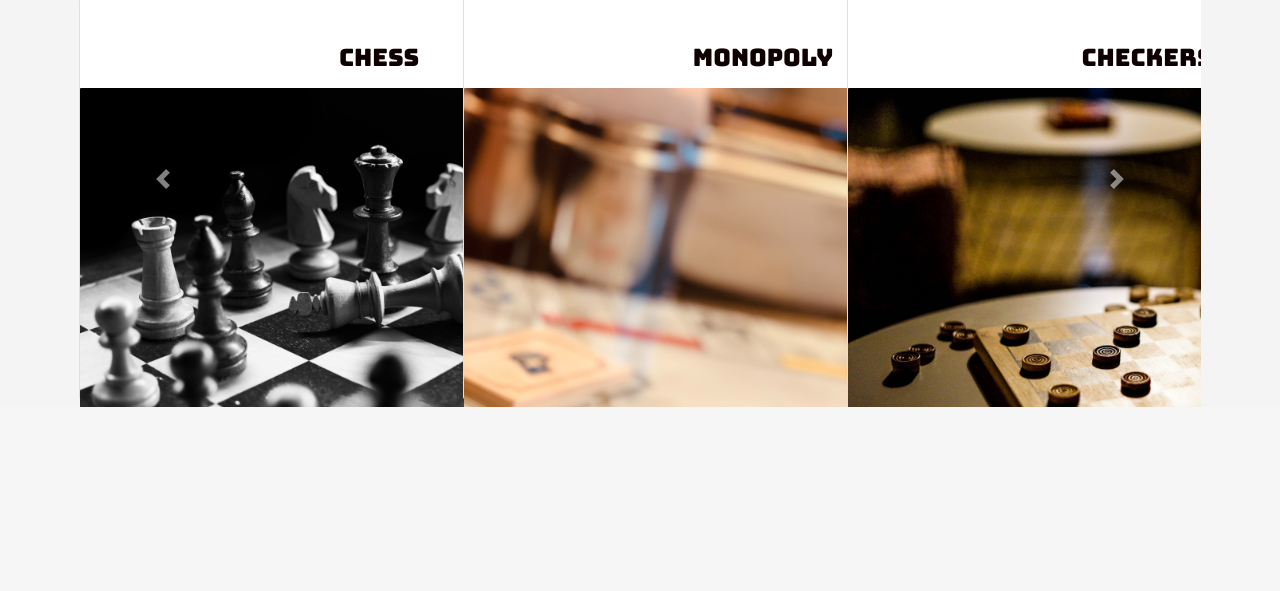
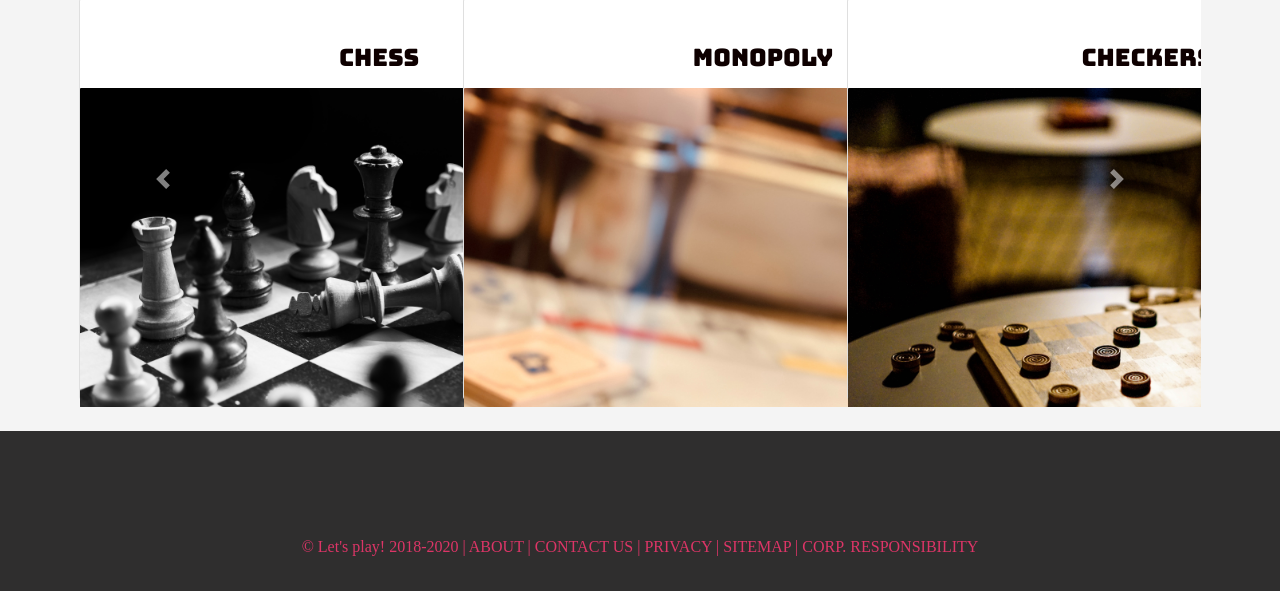
Before and after one commit to dagas19/Lets-play, a Rails app: page / in a window 1280 px wide. Shown: the part 1590-2181 px from the top of the page. Before the commit the page ends 1997 px from the top, so only its background shows below. Run offline with Rails 7, Linux system fonts and the light colour scheme; style sheets or scripts are compiled from the project's sources; parts of the project's set-up code (start-up, migrations or seed data) failed here and were passed over; some libraries are stand-ins or nearby versions; some web fonts are replaced.

Commit message:
Added footer

```diff
--- /dev/null
+++ b/app/assets/stylesheets/components/_footer.scss
@@ -0,0 +1,4 @@
+.footer-bg-color {
+  background-color: #2F2E2E;
+  color: #DD3567;
+}
--- a/app/assets/stylesheets/components/_index.scss
+++ b/app/assets/stylesheets/components/_index.scss
@@ -11,7 +11,7 @@
 @import "back";
 @import "search-box";
 @import "card-box";
-
+@import "footer";
 @import "events-list";
 
 
--- a/app/views/layouts/application.html.erb
+++ b/app/views/layouts/application.html.erb
@@ -16,5 +16,6 @@
     <%= render 'shared/flashes' %>
 
     <%= yield %>
+    <%= render 'shared/footer' %>
   </body>
 </html>
--- /dev/null
+++ b/app/views/shared/_footer.html.erb
@@ -0,0 +1,15 @@
+
+<footer class="footer-bg-color">
+  <div class="container-fluid">
+    <div class="row text-center d-flex justify-content-center">
+      <div class="col-sm-12 col-md-8 d-flex align-items-center justify-content-center pt-5">
+        <h1><i class="fab fa-facebook-square p-3"></i></h1>
+        <h1><i class="fab fa-twitter-square p-3"></i></h1>
+        <h1><i class="fab fa-instagram-square p-3"></i></h1>
+      </div>
+      <div class="col-12 pb-3">
+        <p class="footer-small-text"><span>&copy; Let's play! 2018-2020</span> | ABOUT | <span>CONTACT US</span> | PRIVACY | SITEMAP  |  <span>CORP. RESPONSIBILITY</span></P>
+      </div>
+    </div>
+  </div>
+</footer>
```
